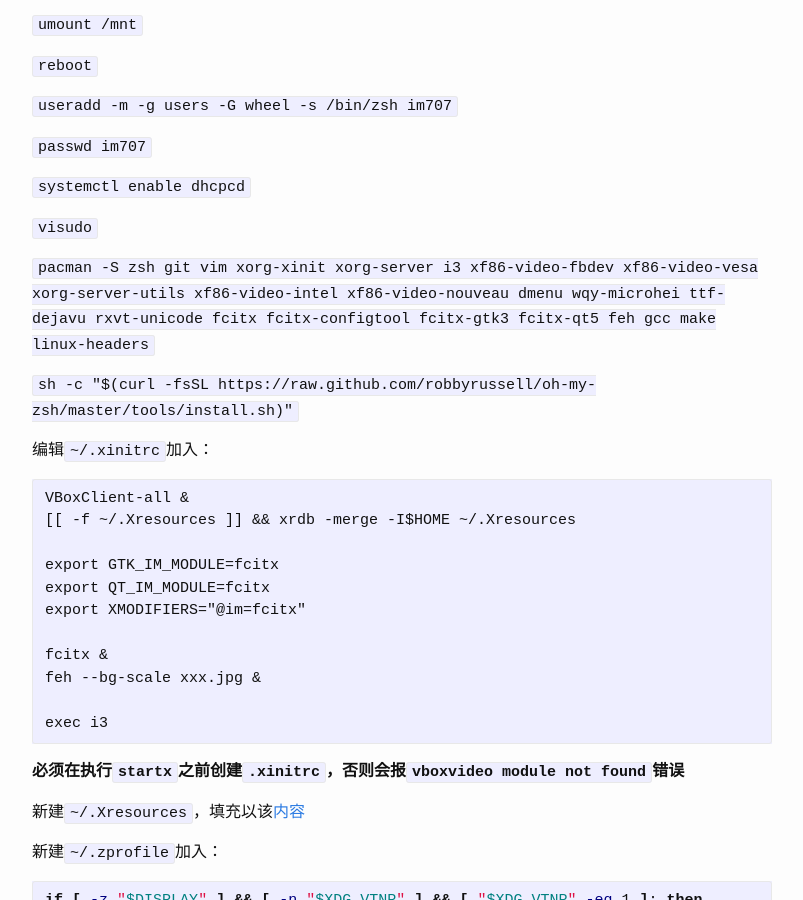
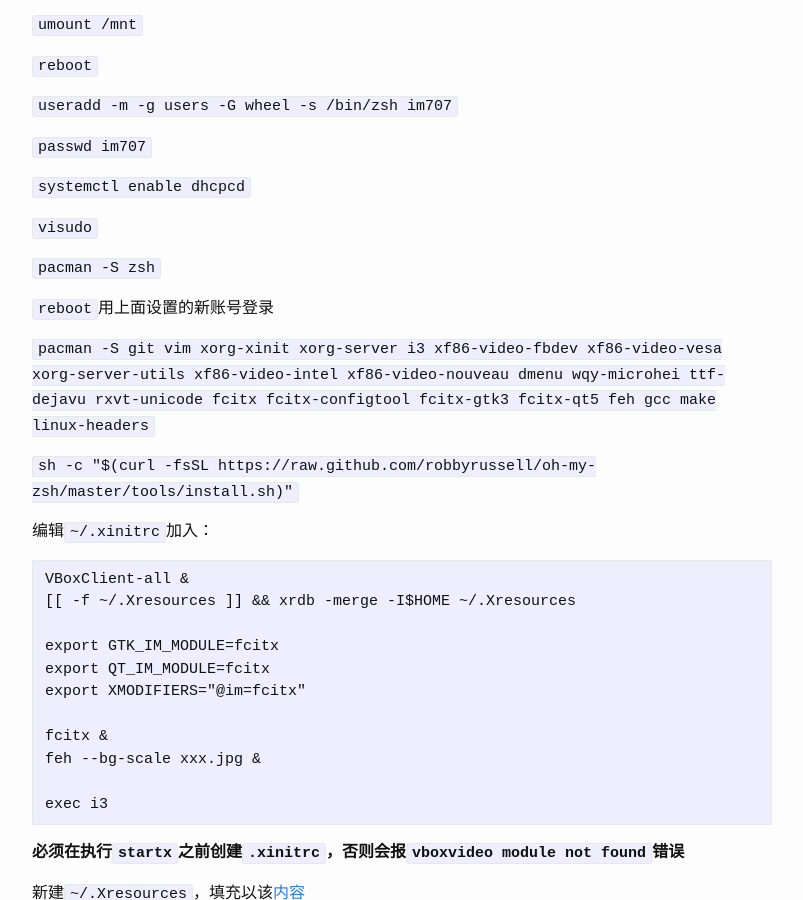
Before and after one commit to zephyrzoom/zephyrzoom.github.io, a Jekyll site: the page built from _posts/2016-11-22-archlinux-install.md, in a window 1280 px wide and 900 px high, scrolled down 917 px. Shown: the whole window, without its empty margins (238-1041 px from the left). Built offline with Jekyll 4.4.1, drawn with Linux system fonts in a browser that asks for light colours.

Commit message:
更新archlinux install

```diff
--- a/_posts/2016-11-22-archlinux-install.md
+++ b/_posts/2016-11-22-archlinux-install.md
@@ -52,7 +52,11 @@ date: 2016-11-22 00:00:00 +0800
 
 `visudo`
 
-`pacman -S zsh git vim xorg-xinit xorg-server i3 xf86-video-fbdev xf86-video-vesa xorg-server-utils xf86-video-intel xf86-video-nouveau dmenu wqy-microhei ttf-dejavu rxvt-unicode fcitx fcitx-configtool fcitx-gtk3 fcitx-qt5 feh gcc make linux-headers`
+`pacman -S zsh`
+
+`reboot`用上面设置的新账号登录
+
+`pacman -S git vim xorg-xinit xorg-server i3 xf86-video-fbdev xf86-video-vesa xorg-server-utils xf86-video-intel xf86-video-nouveau dmenu wqy-microhei ttf-dejavu rxvt-unicode fcitx fcitx-configtool fcitx-gtk3 fcitx-qt5 feh gcc make linux-headers`
 
 `sh -c "$(curl -fsSL https://raw.github.com/robbyrussell/oh-my-zsh/master/tools/install.sh)"`
 
```
